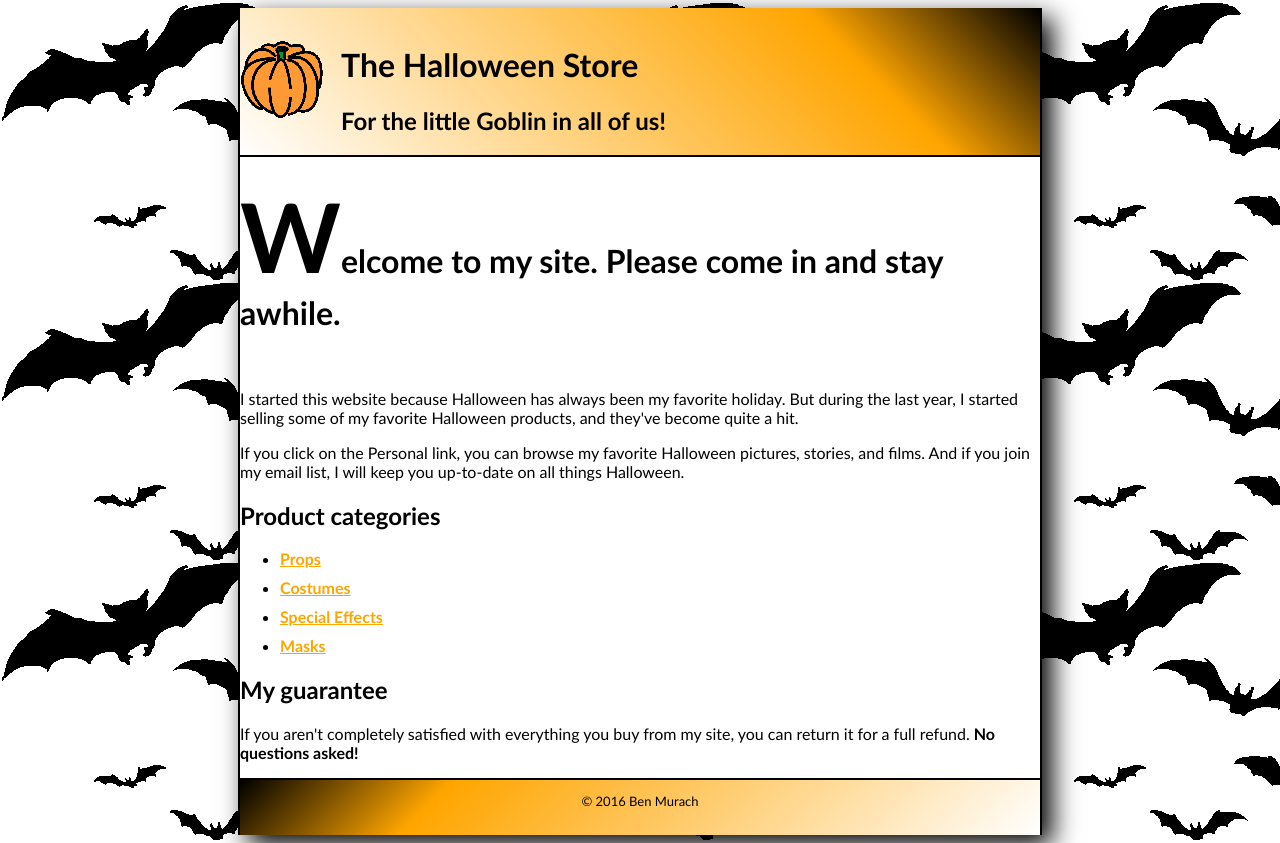
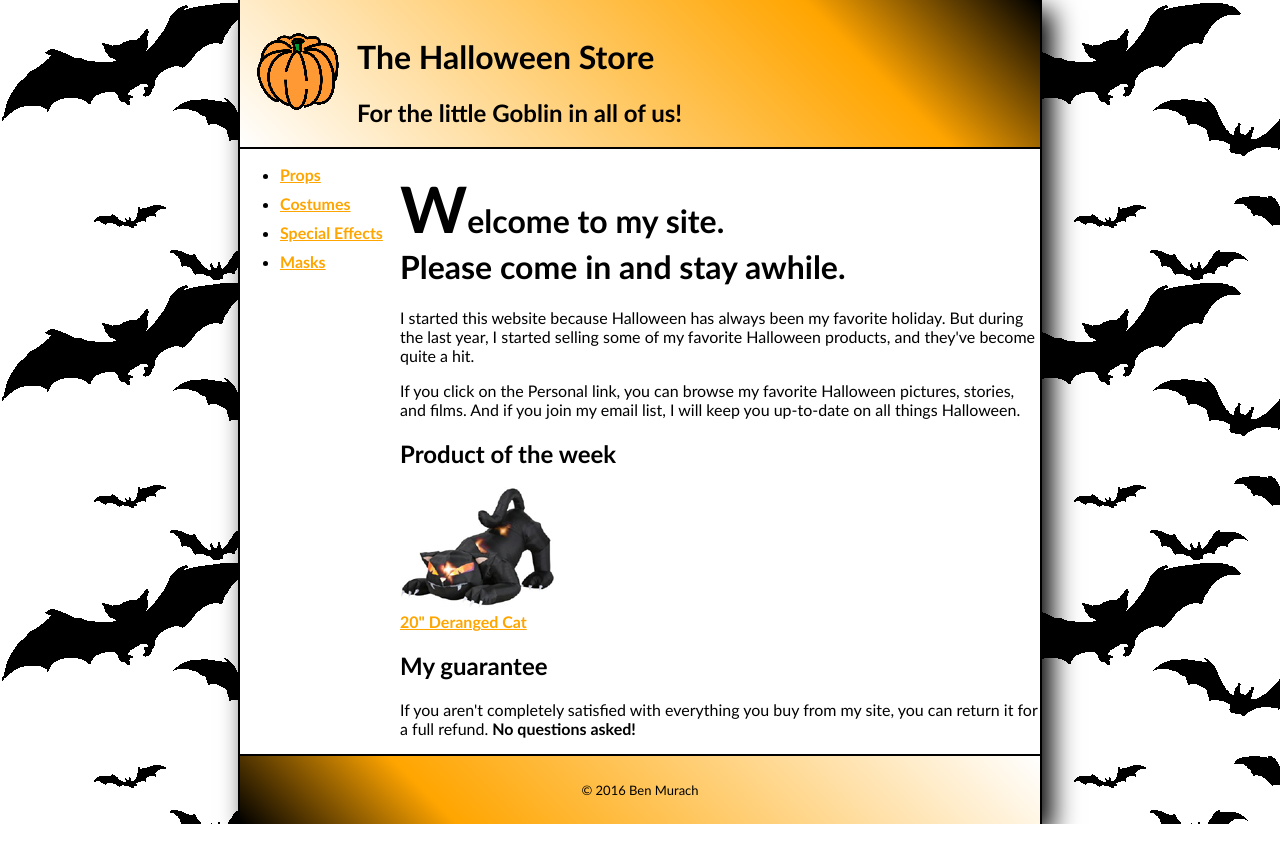
Before and after one commit to cgerencser/ClassExercises, a plain HTML site: page web/index.html in a window 1280 px wide. Drawn offline with Linux system fonts and the light colour scheme.

Commit message:
Finished 4

```diff
--- a/web/index.html
+++ b/web/index.html
@@ -3,40 +3,51 @@
 <html lang="en">
 <head>
   <meta charset="utf-8" />
+  <link href="styles/normalize.css" rel="stylesheet" type="text/css"/>
   <link rel ="stylesheet" href ="styles/main.css">
-        <link rel="normstylesheet" href ="styles/normalize.css">
   <title><h1>The Halloween Store</h1></title>
-
 </head>
-
 <body>
   <header>
   <img src ="images/pumpkin.gif" alt = "pumpkin" class="pumpkin"/>
   <h1 class="title">The Halloween Store</h1>
   <h2>For the little Goblin in all of us!</h2>
   </header>
-    <main>
-        <h1 class="welcome">Welcome to my site. <strong>Please come in and stay awhile.</strong></h1>
-        <br>
-        <p>
-            I started this website because Halloween has always been my favorite holiday. But during the last year,
-            I started selling some of my favorite Halloween products, and they've become quite a hit.
-        </p>
-        <p>
-            If you click on the Personal link, you can browse my favorite Halloween pictures, stories, and films.
-            And if you join my email list, I will keep you up-to-date on all things Halloween.
-        </p>
-        <h2>Product categories</h2>
+    <nav>
       <ul>
         <li><a href = "">Props</a></li>
         <li><a href ="">Costumes</a></li>
         <li><a href = "">Special Effects</a></li>
         <li><a href = "">Masks</a></li>
       </ul>
+    </nav>
+  <main>
+    <div>
+      <h1 class="welcome">Welcome to my site.
+      <br>
+      <strong>Please come in and stay awhile.</strong></h1>
+      <p>
+        I started this website because Halloween has always been my favorite
+        holiday. But during the last year,
+        I started selling some of my favorite Halloween products, and they've
+        become quite a hit.
+      </p>
+      <p>
+        If you click on the Personal link, you can browse my favorite Halloween
+        pictures, stories, and films.
+        And if you join my email list, I will keep you up-to-date on all things
+        Halloween.
+      </p>
+      <h2>Product of the week</h2>
+      <img src="images/cat1.jpg" alt="cat"/>
+      <br>
+      <a href="">20" Deranged Cat</a>
       <h2>My guarantee</h2>
       <p>
-            If you aren't completely satisfied with everything you buy from my site, you can return it for a full refund.<strong> No questions asked!</strong>
+      If you aren't completely satisfied with everything you buy from my site,
+      you can return it for a full refund.<strong> No questions asked!</strong>
       </p>
+    </div>
   </main>
 <footer>
   <p>© 2016 Ben Murach</p>
--- a/web/styles/main.css
+++ b/web/styles/main.css
@@ -1,12 +1,14 @@
+/*<!-- Copyright (c) 2016 Chris Gerencser-->*/
 *{
     font-family: Calibri;
 }
 h1.welcome:first-letter{
-    font-size: 3em;
+  font-size: 2em;
 }
 img.pumpkin{
   padding-top: 1em;
   float: left;
+  padding-left: 1em;
 }
 h1.title{
   /*color: orange;
@@ -36,8 +38,9 @@ footer{
   font-size: small;
   border-top: 2px black solid;
   background-color: orange;
-    background: linear-gradient(-225deg,black, orange 25%, white);
+  background: linear-gradient(225deg,white, orange 75%, black);
   padding-bottom: 1em;
+  padding-top: 1em;
 
 }
 body{
@@ -62,3 +65,9 @@ body{
 html{
   background-image: url(../images/bats.gif);
 }
+ul{
+  float: left;
+}
+div{
+  margin-left: 160px;
+}
```
Lines whose indentation alone changed are shown as unchanged.
